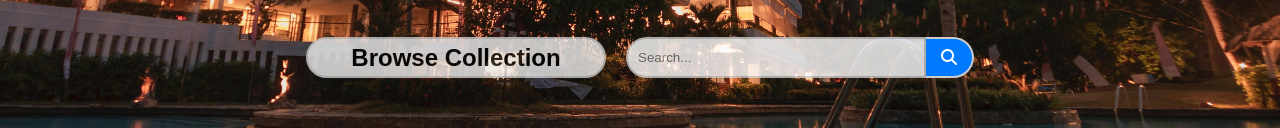
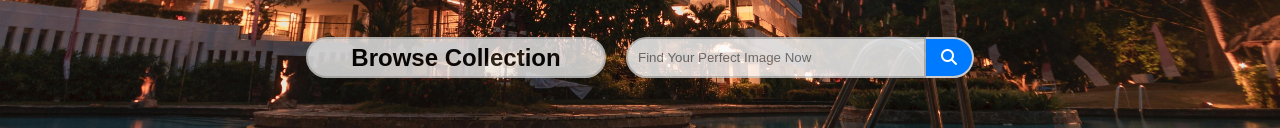
Before and after one commit to tariqkhan-77/DesignPics, a plain HTML site: page index.html in a window 1280 px wide. Shown: the part 486-614 px from the top of the page. Drawn offline with Linux system fonts and the light colour scheme.

Commit message:
Update index.html

```diff
--- a/index.html
+++ b/index.html
@@ -42,7 +42,7 @@
 				</div>
 				<div class="main">
 					<button class="browse" name="">Browse Collection</button>
-					<input type="text" class="search-input" placeholder="Search...">
+					<input type="text" class="search-input" placeholder="Find Your Perfect Image Now">
       			    <button class="search-button">
             			<i class="fa-solid fa-magnifying-glass"></i>
 				</div>
```
